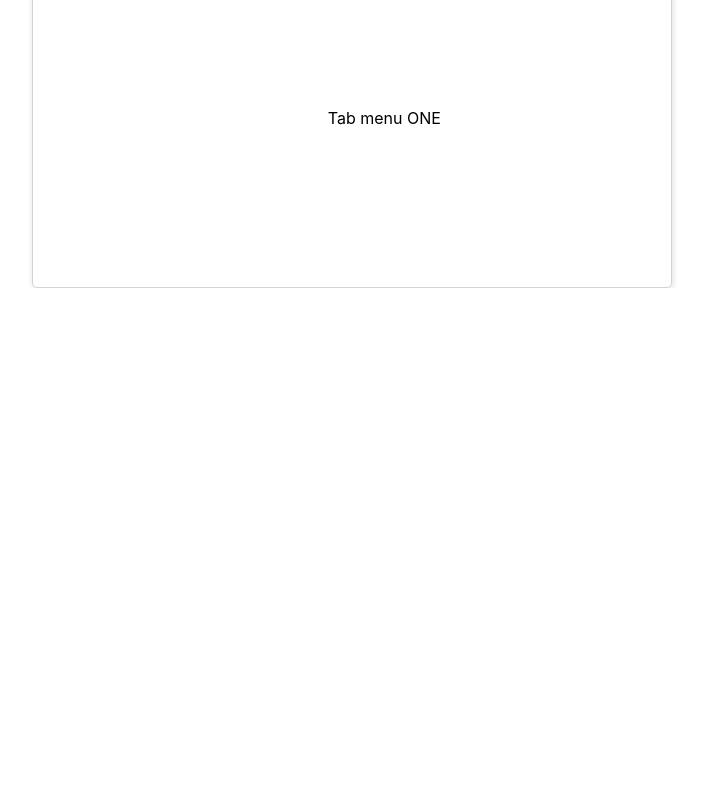
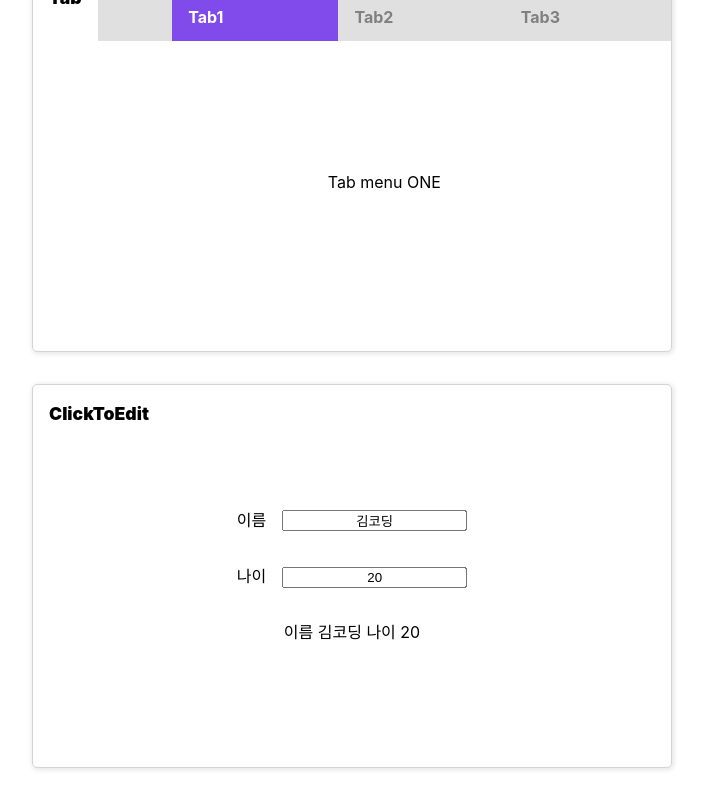
Before and after one commit to juo1221/wanted_pre_onboarding, a React (Create React App) app in the folder custom-component/: page / in a window 1280 px wide. Shown: the part 960-1760 px from the top of the page, without its empty margins (288-993 px from the left). Before the commit the page ends 1248 px from the top, so only its background shows below. Built offline with nearby package versions, Linux system fonts and the light colour scheme.

Commit message:
feat: Create ClickToEdit component
-

```diff
--- a/custom-component/src/App.js
+++ b/custom-component/src/App.js
@@ -3,6 +3,7 @@ import "./App.css";
 import Toggle from "./component/Toggle";
 import Modal from "./component/Modal";
 import Tab from "./component/Tab";
+import ClickToEdit from "./component/ClickToEdit";
 import GlobalStyle from "./component/common/GlobalStyle";
 
 function App() {
@@ -12,6 +13,7 @@ function App() {
       <Toggle />
       <Modal />
       <Tab />
+      <ClickToEdit />
     </div>
   );
 }
--- a/custom-component/src/component/ClickToEdit.js
+++ b/custom-component/src/component/ClickToEdit.js
@@ -0,0 +1,50 @@
+import React, { useState } from "react";
+import styled from "styled-components";
+import ComponentContainer from "./common/ComponentContainer";
+
+const Container = styled.div`
+  position: absolute;
+  top: 50%;
+  left: 50%;
+  transform: translate(-50%, -50%);
+`;
+const Input = styled.input`
+  text-align: center;
+`;
+const Label = styled.label`
+  margin-right: 1rem;
+`;
+const Box = styled.div`
+  margin: 2rem 0;
+  text-align: center;
+`;
+
+const Toggle = () => {
+  const [name, setName] = useState("김코딩");
+  const [age, setAge] = useState(20);
+  const handleNameChange = (e) => {
+    setName(e.target.value);
+  };
+  const handleAgeChange = (e) => {
+    setAge(e.target.value);
+  };
+  return (
+    <ComponentContainer title="ClickToEdit">
+      <Container>
+        <Box>
+          <Label htmlFor="name">이름</Label>
+          <Input id="name" type="text" defaultValue={name} onBlur={handleNameChange} />
+        </Box>
+        <Box>
+          <Label htmlFor="age">나이</Label>
+          {<Input id="age" type="text" defaultValue={age} onBlur={handleAgeChange} />}
+        </Box>
+        <Box>
+          이름 {name} 나이 {age}
+        </Box>
+      </Container>
+    </ComponentContainer>
+  );
+};
+
+export default Toggle;
--- a/custom-component/src/component/common/ComponentContainer.js
+++ b/custom-component/src/component/common/ComponentContainer.js
@@ -13,7 +13,7 @@ const Container = styled.div`
   box-shadow: 1px 1px 5px 1px rgba(0, 0, 0, 0.1);
   -webkit-box-shadow: 1px 1px 5px 1px rgba(0, 0, 0, 0.1);
   -moz-box-shadow: 1px 1px 5px 1px rgba(0, 0, 0, 0.1);
-  margin-top: 2rem;
+  margin: 2rem 0;
 `;
 
 const Title = styled.span`
```
